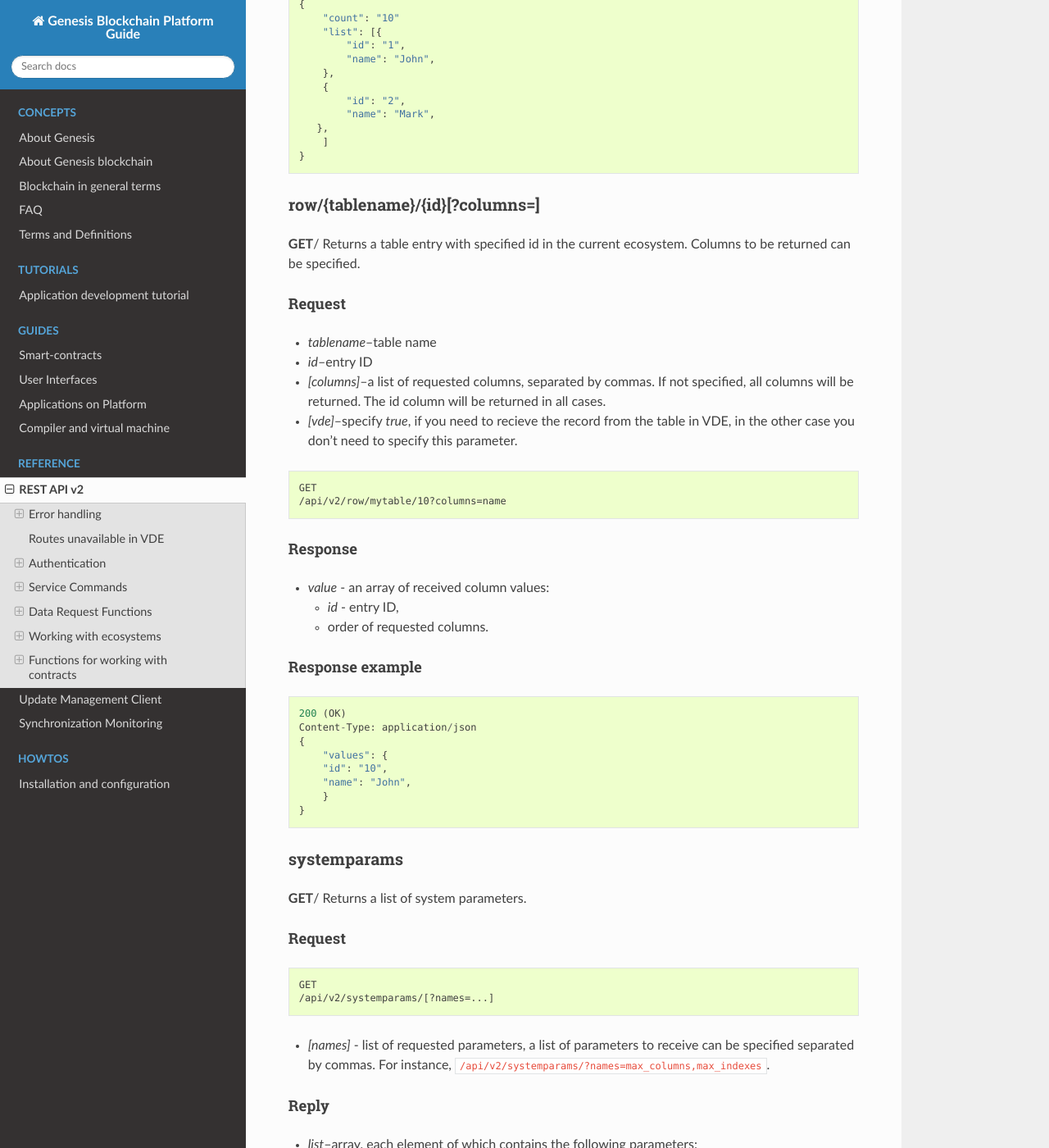
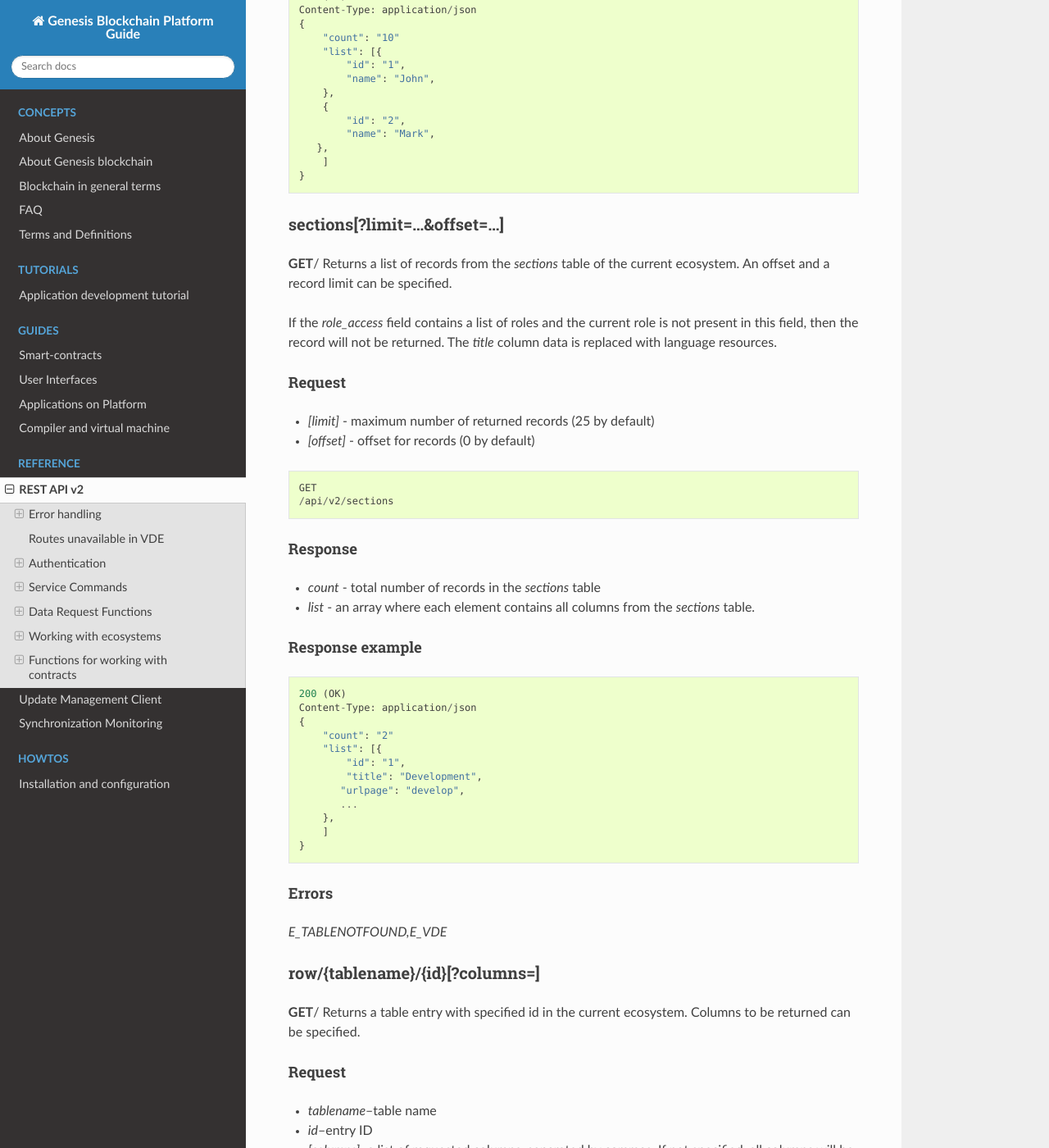
Before and after one commit to AplaProject/apla-docs-en, a Sphinx documentation site: the page built from source/reference/api2.rst, in a window 1280 px wide and 1400 px high, scrolled down 19302 px. Shown: the whole window at 82% size. Built offline with Sphinx 7.4.7 and the Read the Docs theme 2.0.0, drawn with Linux system fonts in a browser that asks for light colours; some of the changed text lies outside the part shown.

Commit message:
sections request

```diff
--- a/source/reference/api2.rst
+++ b/source/reference/api2.rst
@@ -1008,6 +1008,58 @@
        },
         ]
     }
+
+
+sections[?limit=...&offset=...]
+-------------------------------
+
+**GET**/ Returns a list of records from the *sections* table of the current ecosystem. An offset and a record limit can be specified.
+
+If the *role_access* field contains a list of roles and the current role is not present in this field, then the record will not be returned. The *title* column data is replaced with language resources.
+
+Request
+"""""""
+
+* *[limit]* - maximum number of returned records (25 by default)
+* *[offset]* - offset for records (0 by default)
+
+.. code-block:: default
+
+    GET
+    /api/v2/sections
+
+
+Response
+""""""""
+
+* *count* - total number of records in the *sections* table
+* *list* - an array where each element contains all columns from the *sections* table.
+
+
+Response example
+""""""""""""""""
+
+.. code-block:: default
+
+    200 (OK)
+    Content-Type: application/json
+    {
+        "count": "2"
+        "list": [{
+            "id": "1",
+            "title": "Development",
+           "urlpage": "develop",
+           ...
+        },
+        ]
+    }
+
+
+Errors
+""""""
+
+*E_TABLENOTFOUND,E_VDE*
+
 
 
 row/{tablename}/{id}[?columns=]
```
